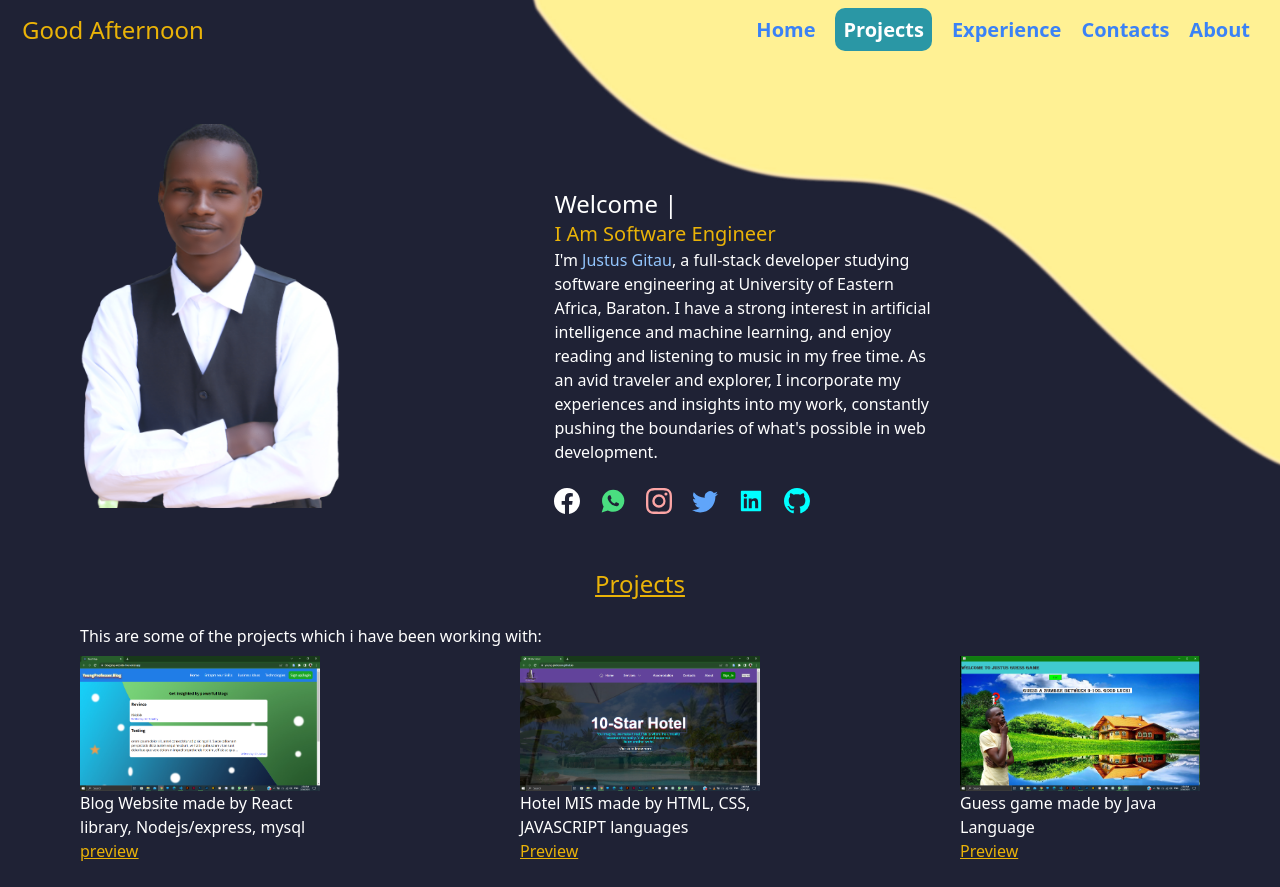
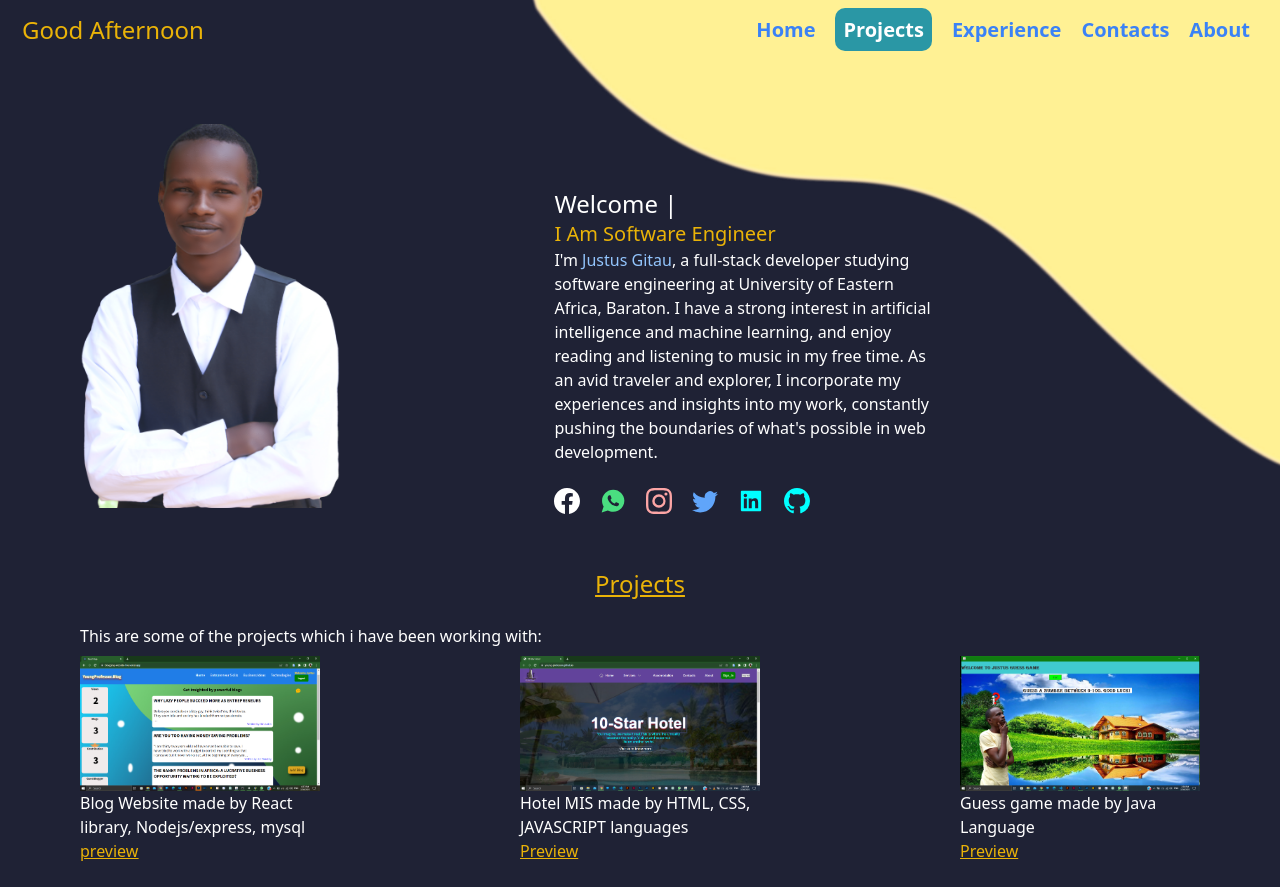
Before and after one commit to gitaujustus/My-Portifolio, a JavaScript app: page /projects in a window 1280 px wide. Built offline with nearby package versions, Linux system fonts and the light colour scheme; the HTML template or start-up script is replaced by a standard one.

Commit message:
wallpaper

```diff
--- a/src/Components/projects.js
+++ b/src/Components/projects.js
@@ -1,6 +1,6 @@
 import GuessGame from '../photos/GuessGame.png'
 import Hotel from '../photos/Hotel.png'
-import Blogging from '../photos/Blogging.png'
+import BlogWeb from '../photos/BlogWeb.png'
 const projects = () => {
   return (
     <div id='projects' className="mx-auto px-6 sm:px-10 md:px-20 about">
@@ -9,7 +9,7 @@ const projects = () => {
         <p className="text-white my-2">This are some of the projects which i have been working with:</p>
       <div className="flex justify-between projects">
         <div className="w-60 box-border ">
-            <img src={Blogging} alt="guessgame" />
+            <img src={BlogWeb} alt="guessgame" />
         <p className='text-white'>Blog Website made by React library, Nodejs/express, mysql</p>
             <p className='text-yellow-500 underline'><a href="https://blogging-website-five.vercel.app/">preview</a></p>
         </div>
```
Also changed, not shown: src/photos/BlogWeb.png (added).
